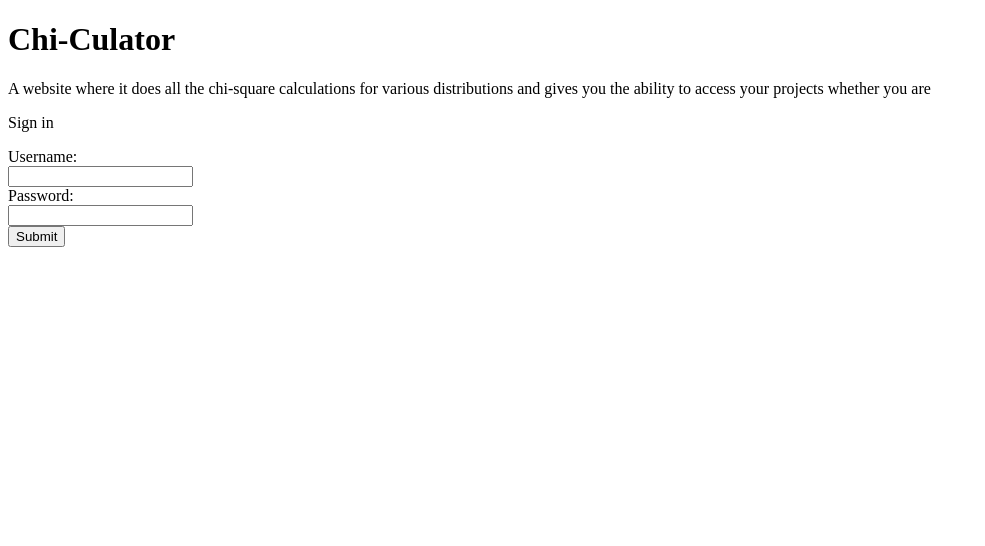
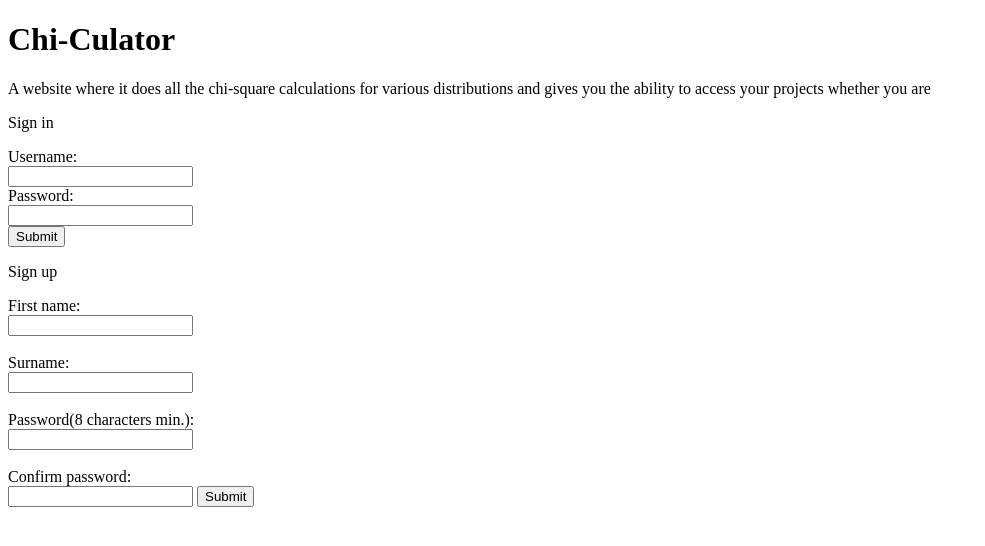
Before and after one commit to sashaTribe/NEA-project, a plain HTML site: page index.html in a window 1280 px wide. Shown: the whole page, without its empty margins (0-985 px from the left). Drawn offline with Linux system fonts and the light colour scheme.

Commit message:
created sign-up form

```diff
--- a/index.html
+++ b/index.html
@@ -15,11 +15,30 @@
         <input type="text" name="username"
         <br></br>
         Password:<br>
-        <input type="text" name="password">
+        <input type="password" name="password">
       <br>
       <input type="submit">
       </form>
     </div>
 
+    <div class="Sign-up form">
+        <p>Sign up</p>
+        <form action="/user_homepage.html">
+          First name:<br>
+          <input type="text" name="firstname">
+          <br></br>
+          Surname:<br>
+          <input type="text" name="Surname">
+          <br></br>
+          Password(8 characters min.):<br>
+          <input type="password" name="password">
+          <br></br>
+          Confirm password:<br>
+          <input type="password" name="confirmPassword">
+          <br</br>
+          <input type="submit" >
+          </form>
+    </div>
+
   </body>
 </html>
```
